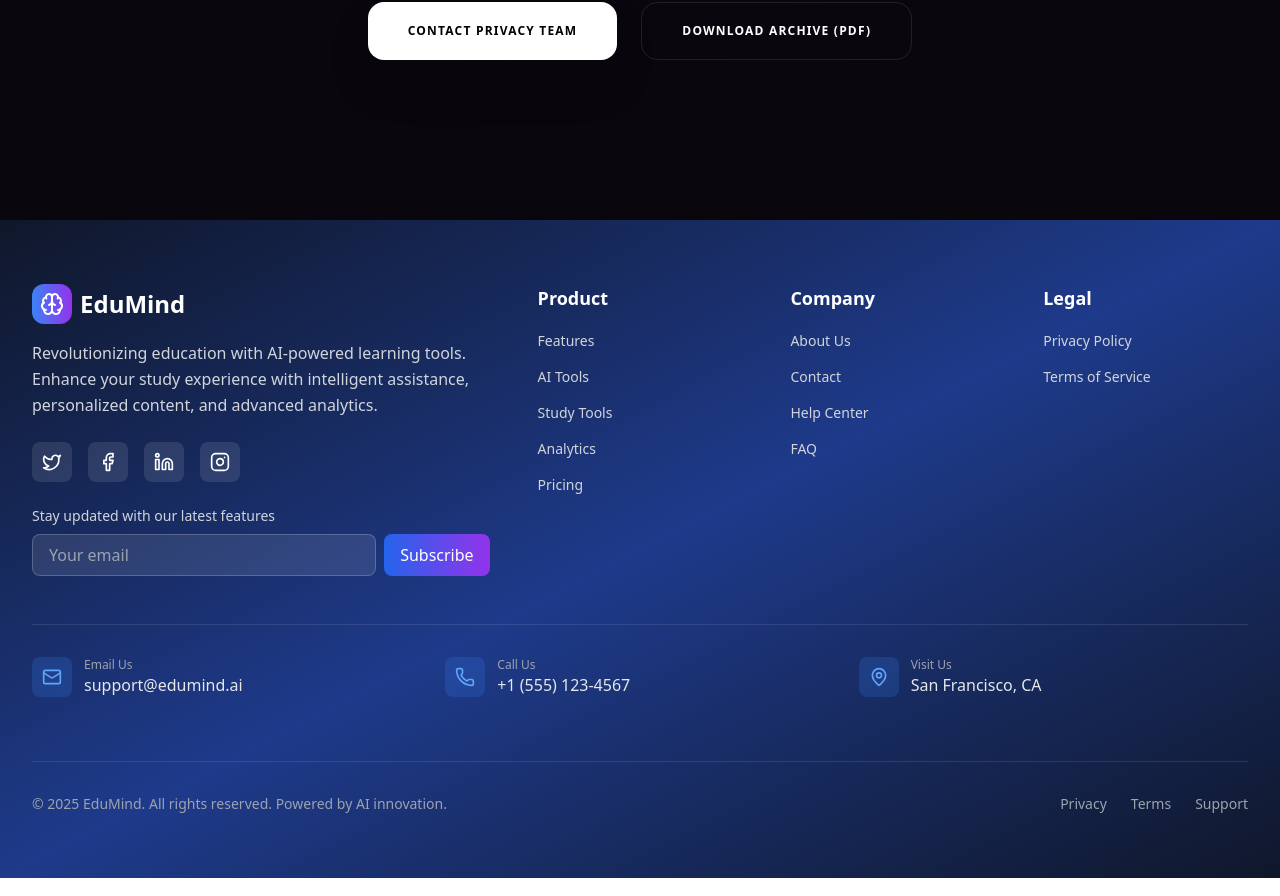
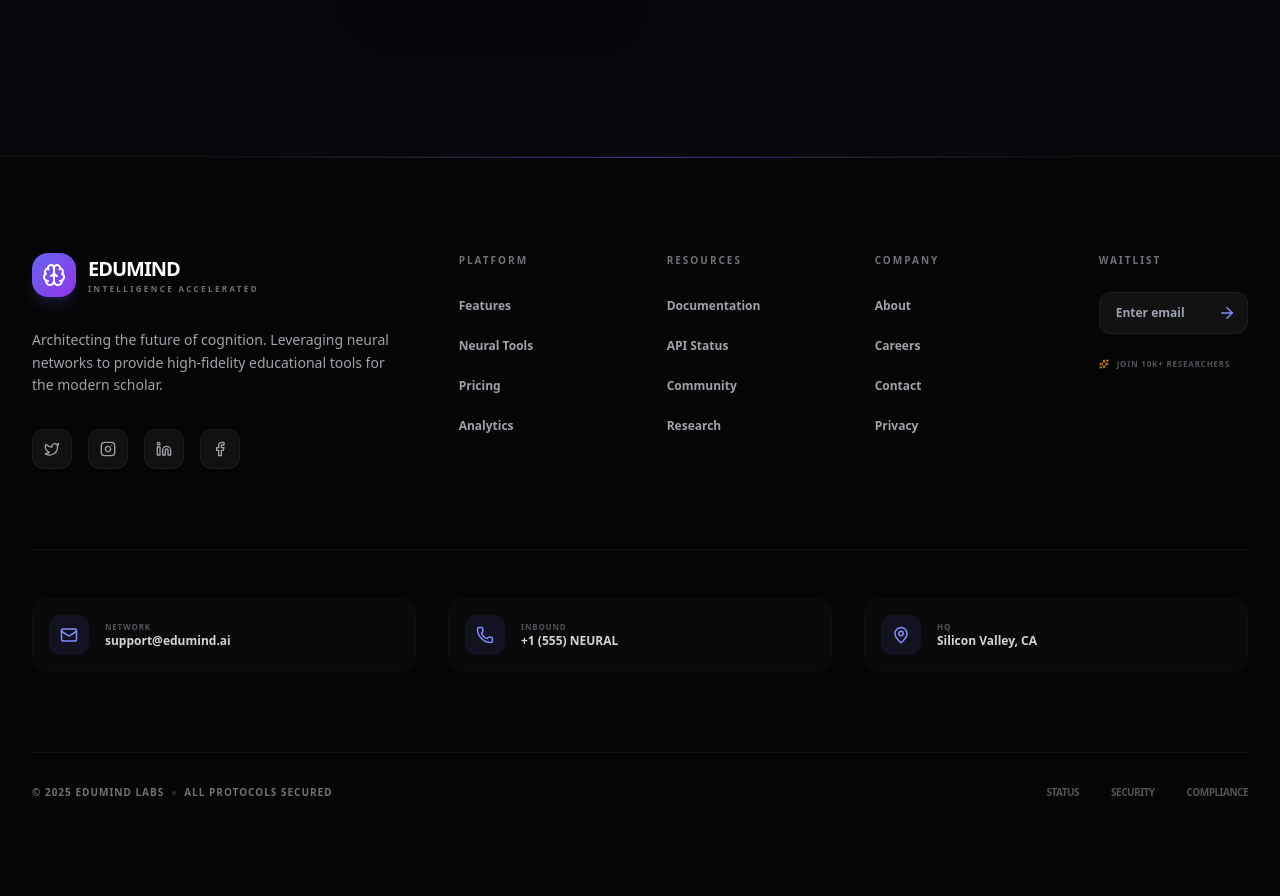
Before and after one commit to daxp472/EduMind, a React (Vite) app in the folder frontend/: page /privacy in a window 1280 px wide. Shown: the part 4178-5074 px from the top of the page. Built offline with nearby package versions, Linux system fonts and the light colour scheme.

Commit message:
chore: final UI cleanup and global routing verification

```diff
--- a/frontend/src/App.tsx
+++ b/frontend/src/App.tsx
@@ -311,19 +311,24 @@
       <Router>
         <ScrollToTop />
         <ScrollProgress />
-        <div className="min-h-screen bg-gradient-to-br from-slate-50 to-blue-50">
+        <div className="min-h-screen bg-[#050505] text-white selection:bg-indigo-500/30">
           <Navbar />
-          <main className="pt-16">
+          <main>
             <AnimatedRoutes />
           </main>
           <Footer />
           <Toaster
-            position="top-right"
+            position="bottom-right"
             toastOptions={{
               duration: 4000,
+              className: 'premium-toast',
               style: {
-                background: '#1e293b',
+                background: '#0a0a0a',
                 color: '#fff',
+                border: '1px solid rgba(255,255,255,0.05)',
+                borderRadius: '1rem',
+                fontSize: '0.875rem',
+                fontWeight: '600',
               },
             }}
           />
--- a/frontend/src/components/Footer.tsx
+++ b/frontend/src/components/Footer.tsx
@@ -1,113 +1,88 @@
 import { Link } from 'react-router-dom';
-import { Brain, Mail, Phone, MapPin, Twitter, Facebook, Linkedin, Instagram } from 'lucide-react';
+import { Brain, Mail, Phone, MapPin, Twitter, Facebook, Linkedin, Instagram, ArrowRight, Sparkles } from 'lucide-react';
 
 const Footer = () => {
   const currentYear = new Date().getFullYear();
 
   const footerSections = [
     {
-      title: 'Product',
+      title: 'Platform',
       links: [
         { name: 'Features', path: '/features' },
-        { name: 'AI Tools', path: '/ai-tools/summarizer' },
-        { name: 'Study Tools', path: '/study/rooms' },
+        { name: 'Neural Tools', path: '/ai-tools/summarizer' },
+        { name: 'Pricing', path: '/pricing' },
         { name: 'Analytics', path: '/analytics/learning' },
-        { name: 'Pricing', path: '/pricing' },
+      ]
+    },
+    {
+      title: 'Resources',
+      links: [
+        { name: 'Documentation', path: '/help' },
+        { name: 'API Status', path: '#' },
+        { name: 'Community', path: '/community' },
+        { name: 'Research', path: '#' },
       ]
     },
     {
       title: 'Company',
       links: [
-        { name: 'About Us', path: '/about' },
+        { name: 'About', path: '/about' },
+        { name: 'Careers', path: '#' },
         { name: 'Contact', path: '/contact' },
-        { name: 'Help Center', path: '/help' },
-        { name: 'FAQ', path: '/faq' },
-      ]
-    },
-    {
-      title: 'Legal',
-      links: [
-        { name: 'Privacy Policy', path: '/privacy' },
-        { name: 'Terms of Service', path: '/terms' },
+        { name: 'Privacy', path: '/privacy' },
       ]
     }
   ];
 
   return (
-    <footer className="bg-gradient-to-br from-slate-900 via-blue-900 to-slate-900 text-white">
-      <div className="max-w-7xl mx-auto px-4 sm:px-6 lg:px-8 py-16">
-        <div className="grid grid-cols-1 md:grid-cols-2 lg:grid-cols-5 gap-12 mb-12">
+    <footer className="bg-[#050505] text-white border-t border-white/5 overflow-hidden relative">
+      <div className="absolute top-0 left-1/2 -translate-x-1/2 w-full max-w-4xl h-[1px] bg-gradient-to-r from-transparent via-indigo-500/50 to-transparent" />
+
+      <div className="max-w-7xl mx-auto px-4 sm:px-6 lg:px-8 py-24">
+        <div className="grid grid-cols-1 lg:grid-cols-6 gap-16 mb-20">
           {/* Brand Section */}
-          <div className="lg:col-span-2">
-            <div className="flex items-center space-x-2 mb-4">
-              <div className="p-2 bg-gradient-to-r from-blue-500 to-purple-600 rounded-xl">
+          <div className="lg:col-span-2 space-y-8">
+            <Link to="/" className="flex items-center space-x-3 group">
+              <div className="p-2.5 bg-gradient-to-br from-indigo-500 to-purple-600 rounded-2xl shadow-lg shadow-indigo-500/20 group-hover:rotate-12 transition-transform duration-500">
                 <Brain className="h-6 w-6 text-white" />
               </div>
-              <span className="text-2xl font-bold">EduMind</span>
+              <div className="flex flex-col">
+                <span className="text-xl font-black tracking-tighter">EDUMIND</span>
+                <span className="text-[8px] font-bold uppercase tracking-[0.3em] text-zinc-500">Intelligence Accelerated</span>
               </div>
-            <p className="text-gray-300 mb-6 max-w-md leading-relaxed">
-              Revolutionizing education with AI-powered learning tools. Enhance your study experience
-              with intelligent assistance, personalized content, and advanced analytics.
+            </Link>
+
+            <p className="text-zinc-400 text-sm leading-relaxed max-w-sm">
+              Architecting the future of cognition. Leveraging neural networks to provide
+              high-fidelity educational tools for the modern scholar.
             </p>
 
-            {/* Social Links */}
-            <div className="flex space-x-4 mb-6">
+            <div className="flex space-x-4">
+              {[Twitter, Instagram, Linkedin, Facebook].map((Icon, idx) => (
                 <a
+                  key={idx}
                   href="#"
-                className="w-10 h-10 flex items-center justify-center rounded-lg bg-white/10 hover:bg-white/20 transition-all duration-300"
-                aria-label="Twitter"
+                  className="w-10 h-10 flex items-center justify-center rounded-xl bg-white/5 border border-white/5 hover:bg-white/10 hover:border-white/10 text-zinc-400 hover:text-white transition-all duration-300"
                 >
-                <Twitter className="h-5 w-5" />
+                  <Icon className="h-4 w-4" />
                 </a>
-              <a
-                href="#"
-                className="w-10 h-10 flex items-center justify-center rounded-lg bg-white/10 hover:bg-white/20 transition-all duration-300"
-                aria-label="Facebook"
-              >
-                <Facebook className="h-5 w-5" />
-              </a>
-              <a
-                href="#"
-                className="w-10 h-10 flex items-center justify-center rounded-lg bg-white/10 hover:bg-white/20 transition-all duration-300"
-                aria-label="LinkedIn"
-              >
-                <Linkedin className="h-5 w-5" />
-              </a>
-              <a
-                href="#"
-                className="w-10 h-10 flex items-center justify-center rounded-lg bg-white/10 hover:bg-white/20 transition-all duration-300"
-                aria-label="Instagram"
-              >
-                <Instagram className="h-5 w-5" />
-              </a>
-            </div>
-
-            {/* Newsletter - Optional */}
-            <div className="mt-6">
-              <p className="text-sm text-gray-300 mb-2">Stay updated with our latest features</p>
-              <div className="flex space-x-2">
-                <input
-                  type="email"
-                  placeholder="Your email"
-                  className="flex-1 px-4 py-2 rounded-lg bg-white/10 border border-white/20 text-white placeholder-gray-400 focus:outline-none focus:ring-2 focus:ring-blue-500"
-                />
-                <button className="px-4 py-2 bg-gradient-to-r from-blue-600 to-purple-600 rounded-lg font-medium hover:from-blue-700 hover:to-purple-700 transition-all">
-                  Subscribe
-                </button>
-              </div>
+              ))}
             </div>
           </div>
 
           {/* Footer Links */}
+          <div className="lg:col-span-3 grid grid-cols-2 md:grid-cols-3 gap-12">
             {footerSections.map((section, index) => (
-            <div key={index}>
-              <h3 className="text-lg font-semibold mb-4">{section.title}</h3>
-              <ul className="space-y-3">
+              <div key={index} className="space-y-6">
+                <h3 className="text-[10px] font-black uppercase tracking-[0.2em] text-zinc-500">
+                  {section.title}
+                </h3>
+                <ul className="space-y-4">
                   {section.links.map((link, linkIndex) => (
                     <li key={linkIndex}>
                       <Link
                         to={link.path}
-                      className="text-gray-300 hover:text-white transition-colors duration-200 text-sm"
+                        className="text-zinc-400 hover:text-white transition-colors duration-200 text-xs font-bold"
                       >
                         {link.name}
                       </Link>
@@ -118,60 +93,58 @@
             ))}
           </div>
 
-        {/* Contact Info */}
-        <div className="border-t border-white/10 pt-8 pb-8">
-          <div className="grid grid-cols-1 md:grid-cols-3 gap-6 mb-8">
-            <div className="flex items-center space-x-3 group">
-              <div className="w-10 h-10 flex items-center justify-center rounded-lg bg-blue-500/20 group-hover:bg-blue-500/30 transition-all">
-                <Mail className="h-5 w-5 text-blue-400" />
+          {/* Newsletter Section */}
+          <div className="lg:col-span-1 space-y-6">
+            <h3 className="text-[10px] font-black uppercase tracking-[0.2em] text-zinc-500">
+              Waitlist
+            </h3>
+            <div className="relative group">
+              <input
+                type="email"
+                placeholder="Enter email"
+                className="w-full bg-white/5 border border-white/5 rounded-xl px-4 py-3 text-xs font-bold focus:outline-none focus:ring-1 focus:ring-indigo-500 transition-all"
+              />
+              <button className="absolute right-2 top-2 p-1 text-indigo-400 hover:text-white transition-colors">
+                <ArrowRight size={18} />
+              </button>
             </div>
-              <div>
-                <p className="text-xs text-gray-400">Email Us</p>
-                <a href="mailto:support@edumind.ai" className="text-gray-200 hover:text-white transition-colors">
-                  support@edumind.ai
-                </a>
-              </div>
-            </div>
-            <div className="flex items-center space-x-3 group">
-              <div className="w-10 h-10 flex items-center justify-center rounded-lg bg-blue-500/20 group-hover:bg-blue-500/30 transition-all">
-                <Phone className="h-5 w-5 text-blue-400" />
-              </div>
-              <div>
-                <p className="text-xs text-gray-400">Call Us</p>
-                <a href="tel:+15551234567" className="text-gray-200 hover:text-white transition-colors">
-                  +1 (555) 123-4567
-                </a>
-              </div>
-            </div>
-            <div className="flex items-center space-x-3 group">
-              <div className="w-10 h-10 flex items-center justify-center rounded-lg bg-blue-500/20 group-hover:bg-blue-500/30 transition-all">
-                <MapPin className="h-5 w-5 text-blue-400" />
-              </div>
-              <div>
-                <p className="text-xs text-gray-400">Visit Us</p>
-                <p className="text-gray-200">San Francisco, CA</p>
-              </div>
+            <div className="flex items-center gap-2 text-[8px] font-black text-zinc-600 uppercase tracking-widest">
+              <Sparkles size={10} className="text-amber-500" />
+              Join 10k+ researchers
             </div>
           </div>
         </div>
 
+        {/* Contact Info Grid */}
+        <div className="grid grid-cols-1 md:grid-cols-3 gap-8 pt-12 border-t border-white/5">
+          {[
+            { label: 'Network', value: 'support@edumind.ai', icon: Mail },
+            { label: 'Inbound', value: '+1 (555) NEURAL', icon: Phone },
+            { label: 'Hq', value: 'Silicon Valley, CA', icon: MapPin },
+          ].map((item, i) => (
+            <div key={i} className="flex items-center space-x-4 p-4 rounded-2xl bg-white/[0.02] border border-white/[0.02] hover:bg-white/5 transition-colors group">
+              <div className="w-10 h-10 rounded-xl bg-indigo-500/10 flex items-center justify-center text-indigo-400 group-hover:scale-110 transition-transform">
+                <item.icon size={18} />
+              </div>
+              <div>
+                <p className="text-[8px] font-black uppercase tracking-widest text-zinc-600">{item.label}</p>
+                <p className="text-xs font-bold text-zinc-300">{item.value}</p>
+              </div>
+            </div>
+          ))}
+        </div>
+
         {/* Bottom Bar */}
-        <div className="border-t border-white/10 pt-8">
-          <div className="flex flex-col md:flex-row justify-between items-center space-y-4 md:space-y-0">
-            <p className="text-gray-400 text-sm">
-              &copy; {currentYear} EduMind. All rights reserved. Powered by AI innovation.
+        <div className="flex flex-col md:flex-row justify-between items-center mt-20 pt-8 border-t border-white/5 gap-6">
+          <p className="text-[10px] font-bold text-zinc-500 uppercase tracking-widest flex items-center gap-2">
+            &copy; {currentYear} EduMind Labs <span className="w-1 h-1 bg-zinc-800 rounded-full" /> All protocols secured
           </p>
-            <div className="flex space-x-6 text-sm">
-              <Link to="/privacy" className="text-gray-400 hover:text-white transition-colors">
-                Privacy
-              </Link>
-              <Link to="/terms" className="text-gray-400 hover:text-white transition-colors">
-                Terms
-              </Link>
-              <Link to="/help" className="text-gray-400 hover:text-white transition-colors">
-                Support
-              </Link>
-            </div>
+          <div className="flex gap-8">
+            {['Status', 'Security', 'Compliance'].map((text, i) => (
+              <a key={i} href="#" className="text-[10px] font-bold text-zinc-600 hover:text-white uppercase tracking-tighter transition-colors">
+                {text}
+              </a>
+            ))}
           </div>
         </div>
       </div>
```
Lines whose indentation alone changed are shown as unchanged.
